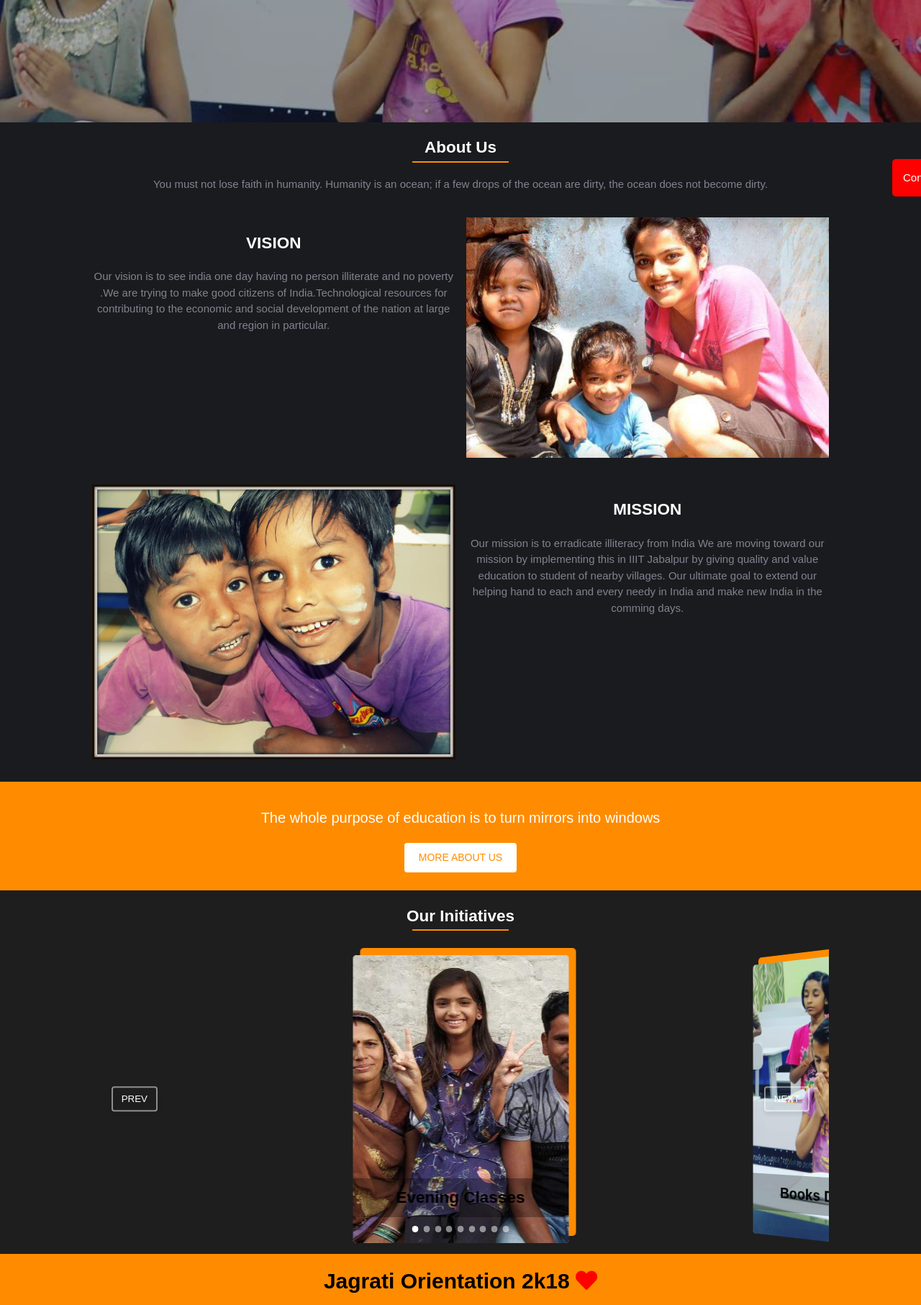
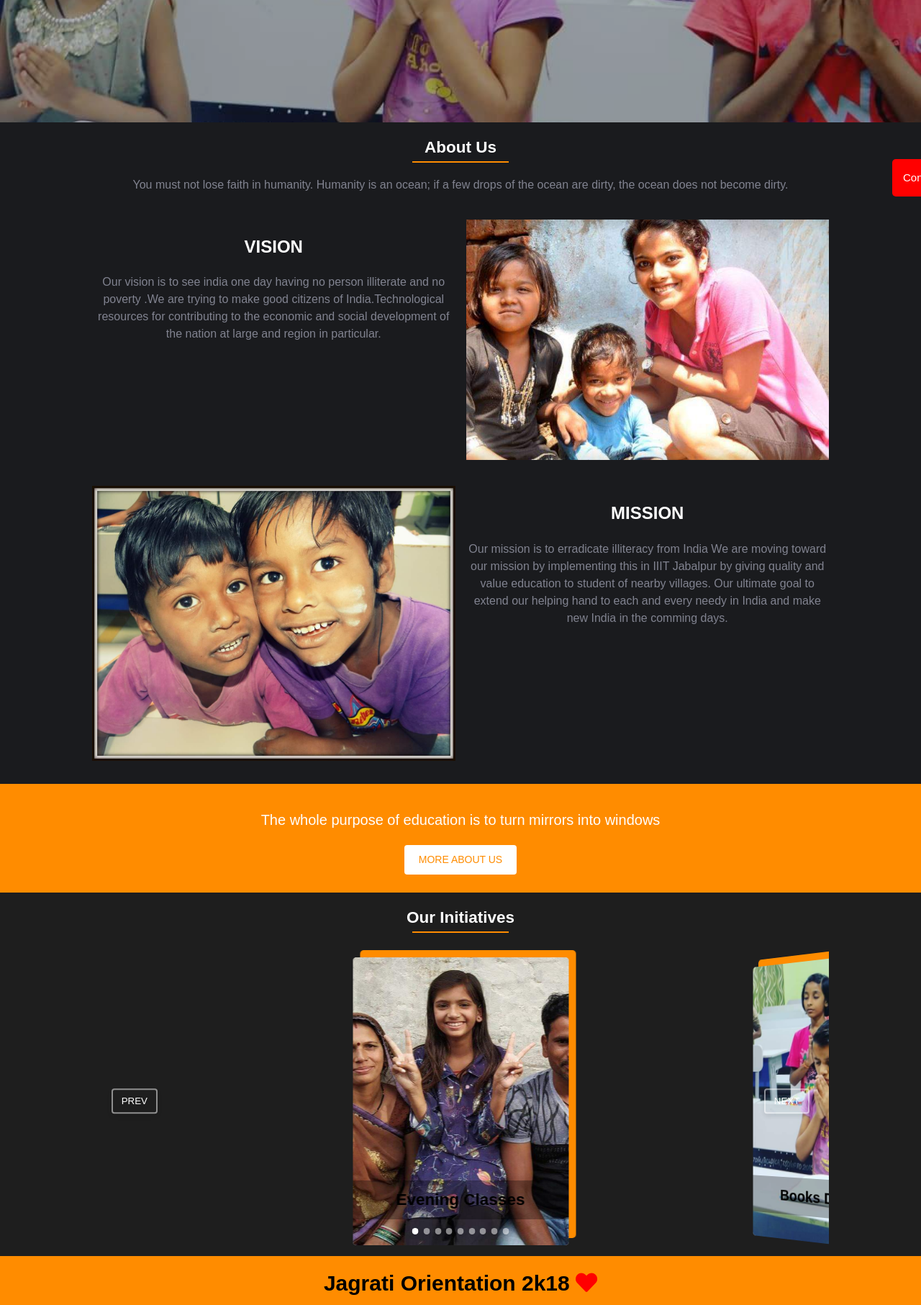
Before and after one commit to garg3133/jagjag, a PHP site: page /index.html in a window 1280 px wide. Shown: the part 437-2250 px from the top of the page at 72% size. Run offline with PHP 8.4, Linux system fonts and the light colour scheme; some libraries are stand-ins or nearby versions; grey boxes are pictures that could not be loaded.

Commit message:
Update style.css

```diff
--- a/Jagrati new/css/style.css
+++ b/Jagrati new/css/style.css
@@ -1,10 +1,7 @@
 /*GLOBAL*/
 
-html{
-	font-size: 10px;
-}
 body{
-	font: 1.5rem/1.5 Arial ,Helvetica ,sans-serif;
+	font: 15px/1.5 Arial ,Helvetica ,sans-serif;
 	margin : 0;
 	padding: 0;
 	background: #d4d4d4;
@@ -253,12 +250,12 @@ nav{
 #about-us h1, #about-us h2{
 	color: white;
 }
-/* #about-us h2{
+#about-us h2{
 	font-size: 1.5rem;
 }
 #about-us p{
 	font-size: 1rem;
-} */
+}
 #about-us h1::after{
 	content: "";
 	display: block;
```
